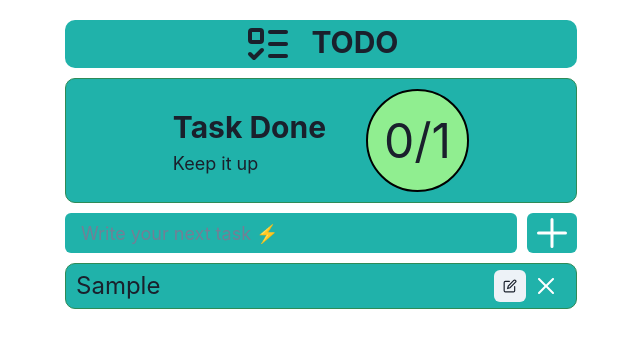
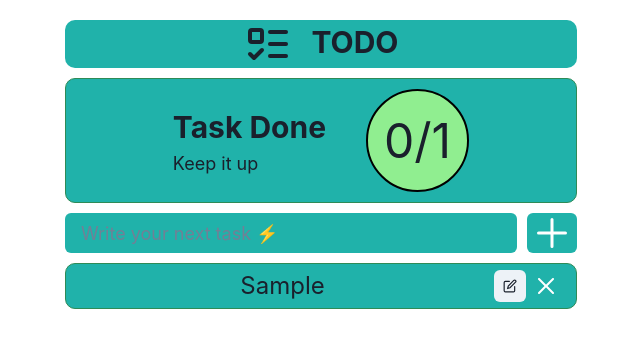
Before and after one commit to GreatAkii/todo-app, a React (Vite) app: page / in a window 1280 px wide. Both pictures are taken after typing "Sample" into the empty fields and a click on the button 871 px from the left and 243 px from the top of the page. Shown: the top 348 px of the page, without its empty margins (319-959 px from the left). Built offline with nearby package versions, Linux system fonts and the light colour scheme.

Commit message:
Fix: Task edit box width to flex 1

```diff
--- a/src/components/Task.tsx
+++ b/src/components/Task.tsx
@@ -76,15 +76,21 @@ const Task = ({ taskobj, markOutTask, updateTask }: Props) => {
           onSubmit={handleUpdateTask}
           isTruncated
         >
-          <Flex justify={"space-between"} align={"center"} gap={"10px"}>
-            <Box isTruncated>
+          <Flex justify={"space-between"} align={"center"} gap={"5px"}>
+            <Box isTruncated flex={"1"}>
               <EditablePreview
                 textDecoration={taskobj.isCompleted ? "line-through" : "none"}
                 textDecorationColor={"red"}
                 textDecorationStyle={"solid"}
               />
-              <Input as={EditableInput} w={"80%"} />
+              <Input
+                as={EditableInput}
+                minW={"100px"}
+                border={"2px"}
+                px="10px"
+              />
             </Box>
+
             <Flex justify={"space-between"} align={"center"}>
               <EditableControls />
               <IconButton
```
